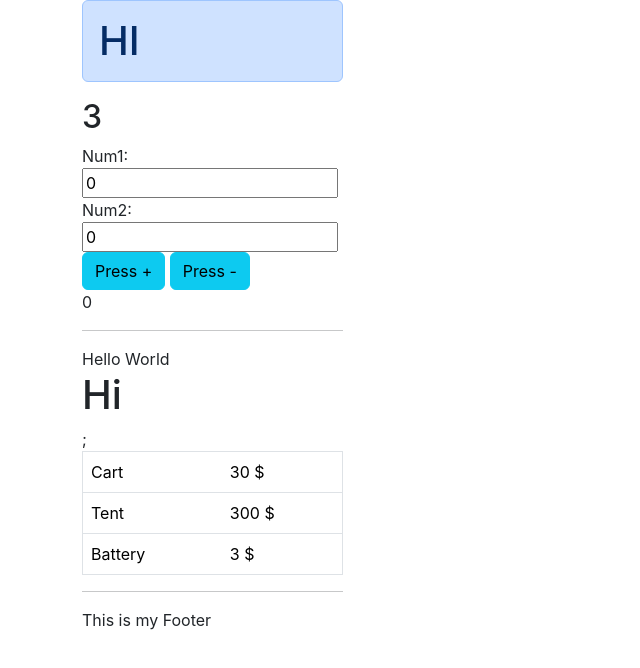
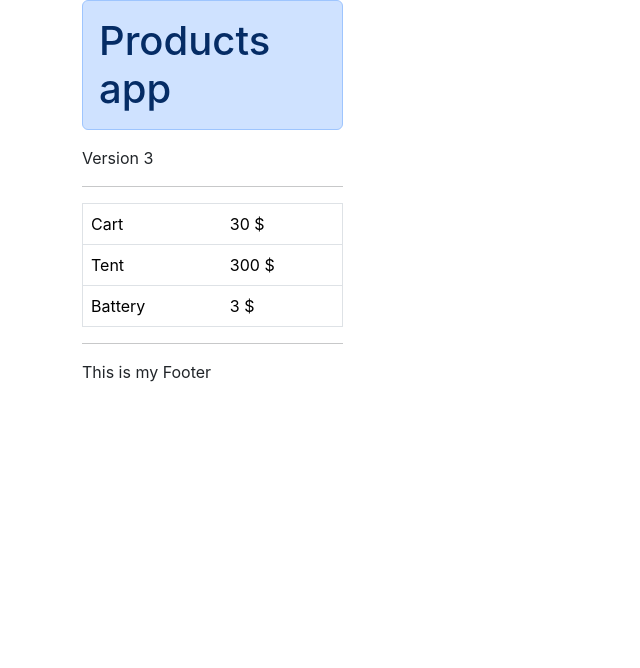
Before and after one commit to ranerlich7/react_initial, a JavaScript app: page / in a window 1280 px wide. Shown: the top 668 px of the page, without its empty margins (0-640 px from the left). Built offline with nearby package versions, Linux system fonts and the light colour scheme; the HTML template or start-up script is replaced by a standard one.

Commit message:
move to products

```diff
--- a/src/App.js
+++ b/src/App.js
@@ -2,15 +2,15 @@ import "./App.css";
 import Footer from "./components/Footer";
 import Header from "./components/Header";
 import Products from "./components/Products";
+// import Calculator from "./components/Calculator";
 function App() {
   return (
     <>
       <div className="container">
         <div className="row">
           <div className="col-3">
-            <Header text="HI" subtext={3} />
-            <div>Hello World</div>
-            <h1>Hi</h1>;
+            <Header text="Products app" subtext={3} />
+            {/* <Calculator /> */}
             <Products />
             <Footer />
           </div>
--- a/src/components/Button.js
+++ /dev/null
@@ -1,39 +0,0 @@
-import React, { useState } from "react";
-
-function Button() {
-  // this is the way to define state in react
-  // explanation -> const ["statename", "setStatename _function"] = useState("defaultvalue")
-  const [counter, setCounter] = useState(0);
-  const [num1, setNum1] = useState("0");
-  const [num2, setNum2] = useState("0");
-  return (
-    <>
-      {/*
-      1. add 2 states for input fields
-      2. when i change the value in an input field- how is the state changed? onChange
-      3. take value from 2 fields add them and update the counter
-      */}
-      Num1: <input value={num1} onChange={(e) => setNum1(e.target.value)} />
-      <br />
-      Num2: <input value={num2} onChange={(e) => setNum2(e.target.value)} />
-      {/* Plus action */}
-      <button
-        className="btn btn-info"
-        onClick={() => setCounter(parseFloat(num1) + parseFloat(num2))}
-      >
-        Press +
-      </button>
-      &nbsp;
-      {/* minus action */}
-      <button
-        className="btn btn-info"
-        onClick={() => setCounter(parseFloat(num1) - parseFloat(num2))}
-      >
-        Press -
-      </button>
-      <div>{counter}</div>
-    </>
-  );
-}
-
-export default Button;
--- a/src/components/Header.js
+++ b/src/components/Header.js
@@ -1,12 +1,10 @@
 import PropTypes from "prop-types";
-import Button from "./Button";
 
 function Header({ text, subtext }) {
   return (
     <>
       <h1 className="alert alert-primary">{text}</h1>
-      <h2>{subtext}</h2>
-      <Button />
+      Version {subtext}
       <hr />
     </>
   );
```
